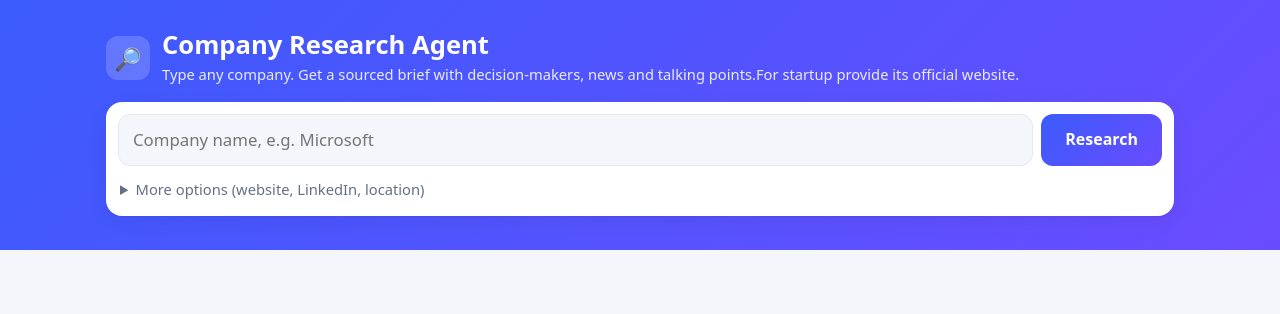
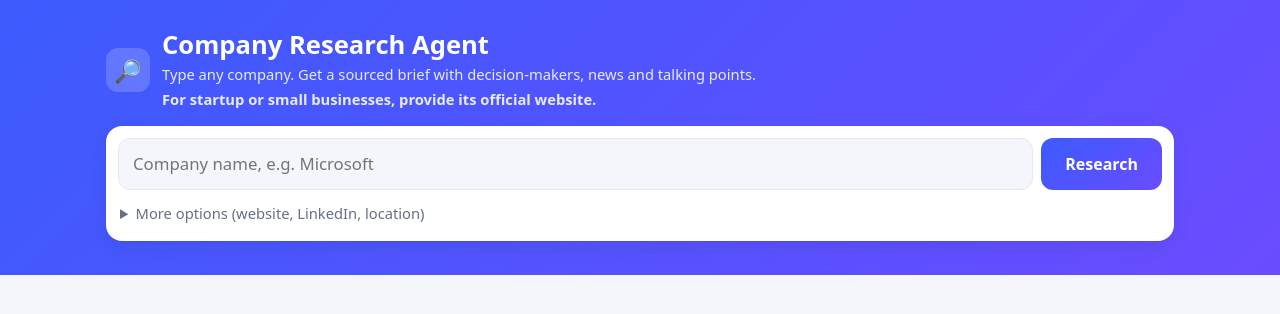
Before and after one commit to DhruviDarji/company-research-agent, a Flask app: page / in a window 1280 px wide. Shown: the top 314 px of the page. Run offline with Flask 3, Linux system fonts and the light colour scheme.

Commit message:
Revise company input instructions in index.html
Updated the description text to clarify instructions for startups and small businesses.

```diff
--- a/app/templates/index.html
+++ b/app/templates/index.html
@@ -12,7 +12,8 @@
   <div class="wrap">
     <div class="brand"><span class="logo" aria-hidden="true">🔎</span>
       <div><h1>Company Research Agent</h1>
-      <p class="sub">Type any company. Get a sourced brief with decision-makers, news and talking points.For startup provide its official website.</p></div>
+      <p class="sub">Type any company. Get a sourced brief with decision-makers, news and talking points.</p>
+      <p class="sub"><b> For startup or small businesses, provide its official website.</b></p> </div>
     </div>
     <form id="f">
       <div class="search">
```
